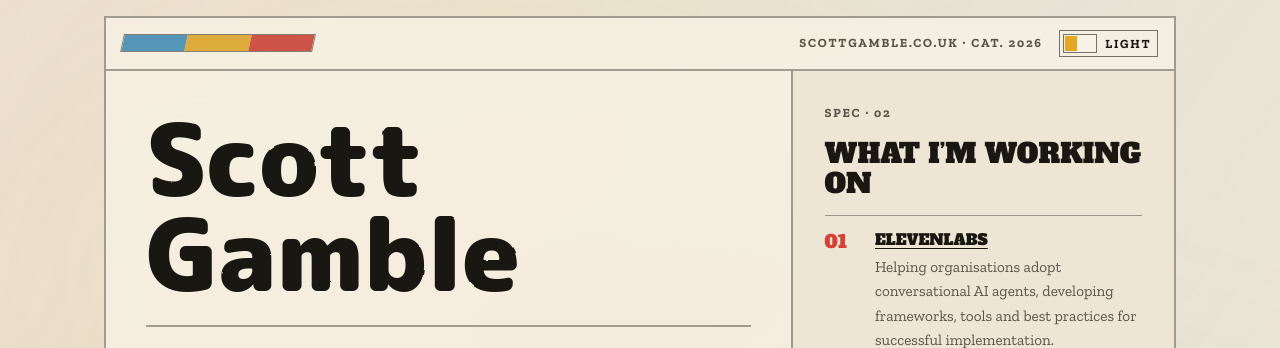
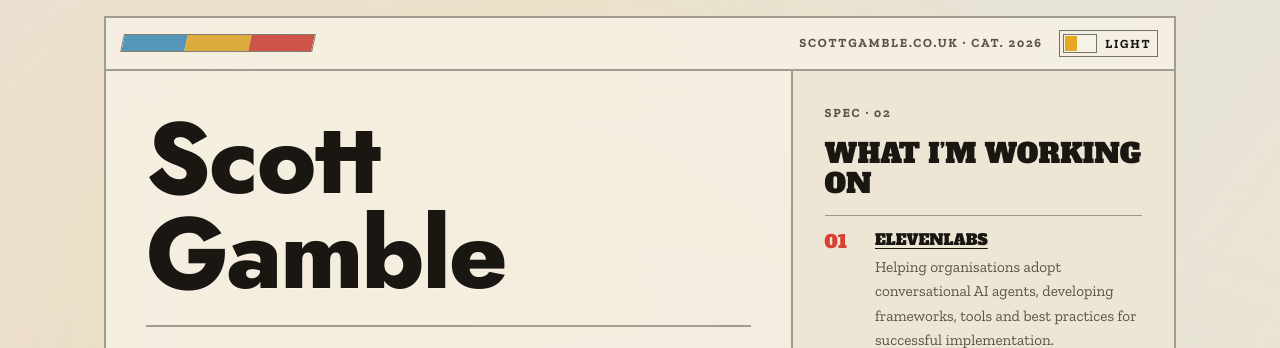
Before and after one commit to smgam29/personal-site, a website built with Vite: page index.html in a window 1280 px wide. Shown: the top 348 px of the page. Built offline with nearby package versions, Linux system fonts and the light colour scheme.

Commit message:
Use Jost ExtraBold for Futura-like hero name
Geometric sans stand-in for Futura; sentence case; drop the
rounded school-book faces and wavy edge distortion.

```diff
--- a/src/fonts.css
+++ b/src/fonts.css
@@ -15,27 +15,19 @@
 }
 
 @font-face {
-  font-family: 'M PLUS Rounded 1c';
+  font-family: 'Jost';
   font-style: normal;
   font-weight: 800;
   font-display: swap;
-  src: url(/fonts/mplusrounded1c-1b32b483.woff2) format('woff2');
+  src: url(/fonts/jost-35841fe7.woff2) format('woff2');
 }
 
 @font-face {
-  font-family: 'M PLUS Rounded 1c';
+  font-family: 'Jost';
   font-style: normal;
   font-weight: 900;
   font-display: swap;
-  src: url(/fonts/mplusrounded1c-886211ad.woff2) format('woff2');
-}
-
-@font-face {
-  font-family: 'Nunito';
-  font-style: normal;
-  font-weight: 900;
-  font-display: swap;
-  src: url(/fonts/nunito-1a8499c6.woff2) format('woff2');
+  src: url(/fonts/jost-35841fe7.woff2) format('woff2');
 }
 
 @font-face {
--- a/src/style.css
+++ b/src/style.css
@@ -40,7 +40,7 @@
 
 :root {
   /* 70s ad-spread: fat soft display + slab body */
-  --font-display: "M PLUS Rounded 1c", "Nunito", "Arial Rounded MT Bold", sans-serif;
+  --font-display: "Jost", "Futura", "Avenir Next", "Century Gothic", sans-serif;
   --font-section: "Alfa Slab One", "Rockwell", "Courier New", serif;
   --font-body: "Zilla Slab", "Rockwell", Georgia, serif;
   --font-meta: "Zilla Slab", Georgia, serif;
@@ -405,13 +405,12 @@ html[data-theme="dark"] .theme-toggle__thumb {
   margin: 0;
   font-family: var(--font-display);
   font-size: var(--text-display);
-  font-weight: 900;
+  font-weight: 800;
   line-height: 0.95;
-  letter-spacing: -0.01em;
+  letter-spacing: -0.02em;
   text-transform: none;
   color: var(--ink);
   text-shadow: var(--brand-glow);
-  filter: url(#brand-wavy);
 }
 
 .brand__line {
```
Also changed, not shown: public/fonts/jost-35841fe7.woff2 (added), public/fonts/mplusrounded1c-1b32b483.woff2 (deleted), public/fonts/mplusrounded1c-886211ad.woff2 (deleted), public/fonts/nunito-1a8499c6.woff2 (deleted).
